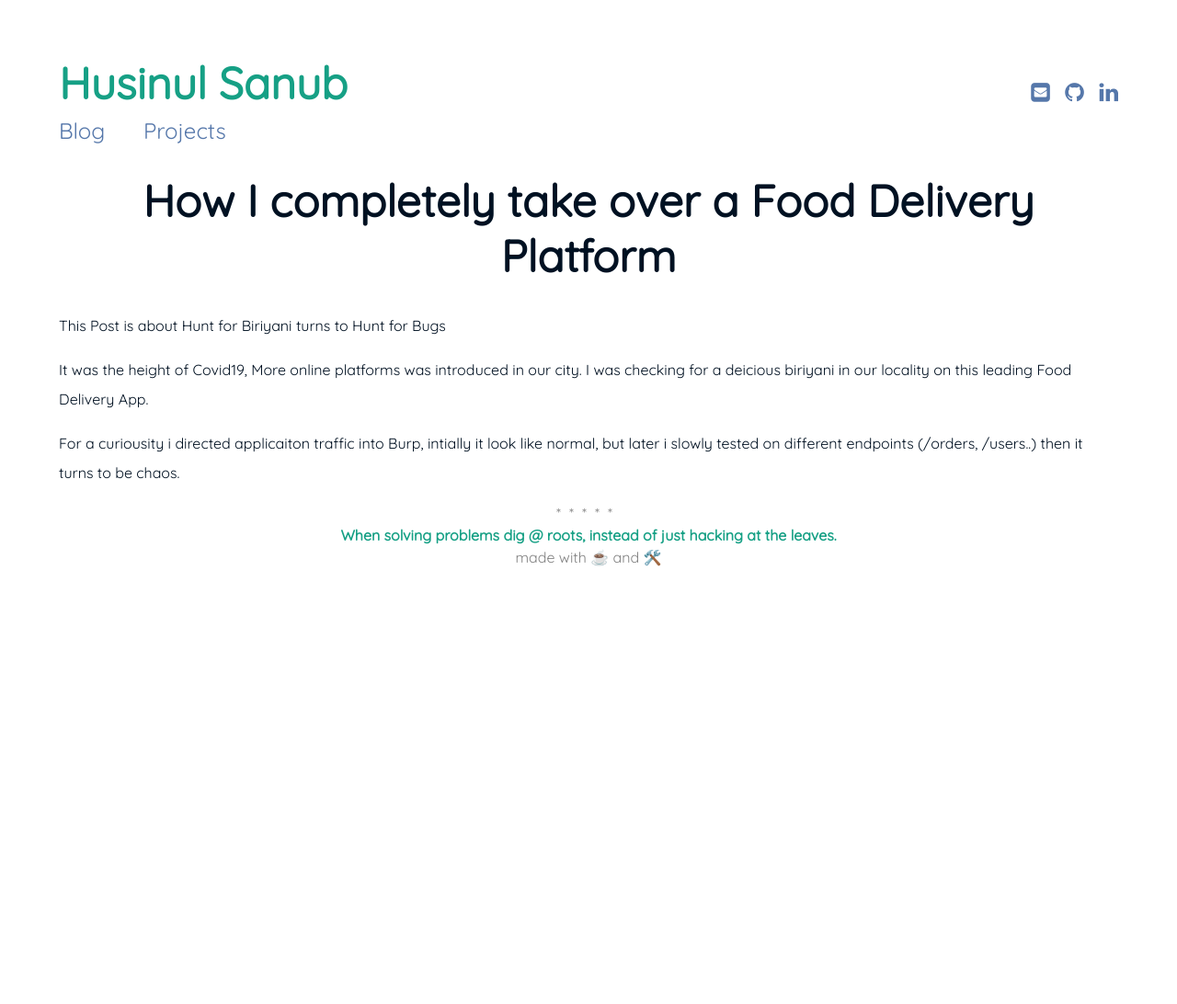
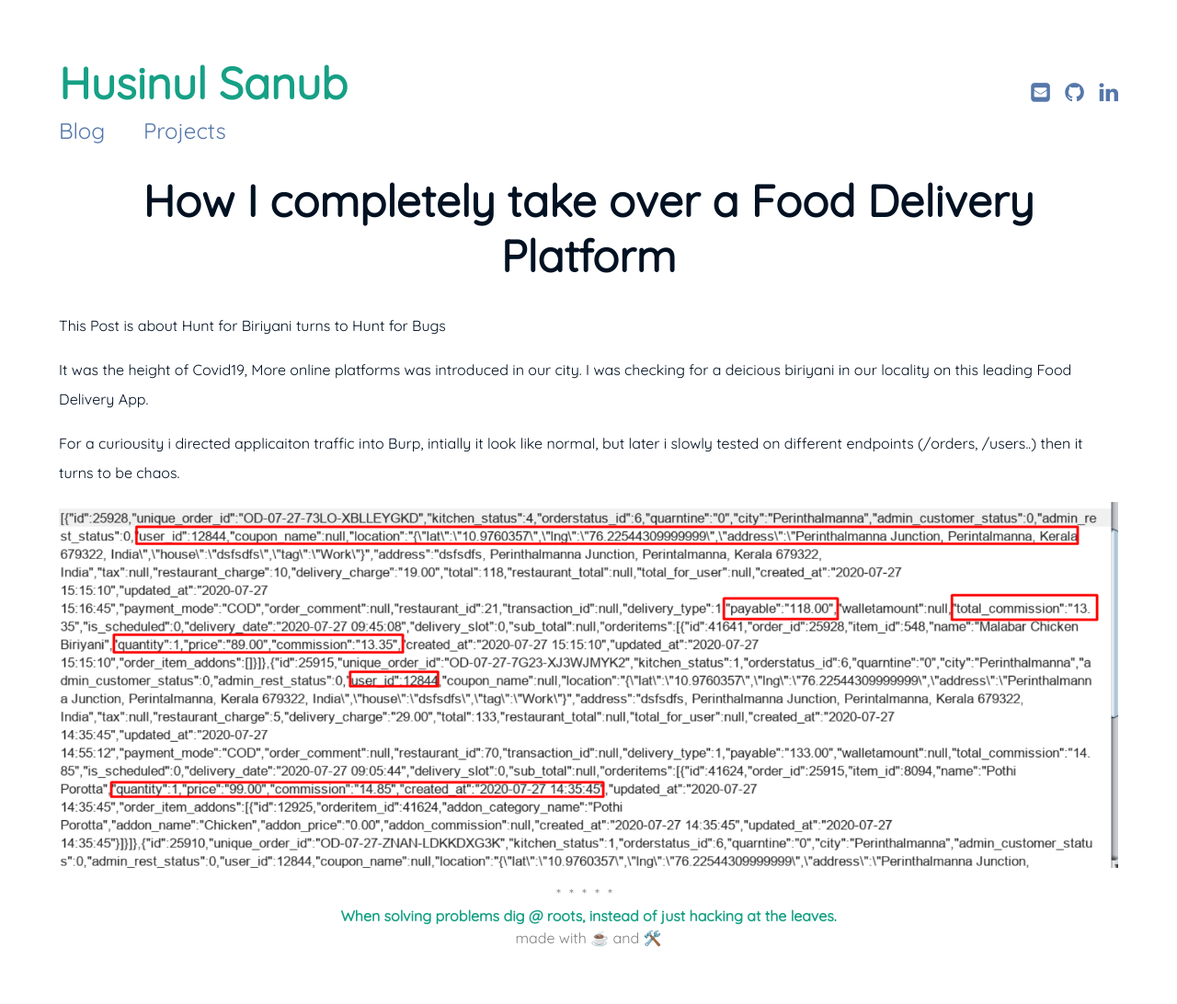
Before and after one commit to husinul/husinul.github.io, a Jekyll site: the page built from _posts/2020-06-10-How I completely take over a Food Delivery Platform.md, in a window 1280 px wide. Shown: the whole page at 92% size. Built offline with Jekyll 4.4.1, drawn with Linux system fonts in a browser that asks for light colours; before the commit the page ends 900 px from its top, so only the background shows below that.

Commit message:
Update 2020-06-10-How I completely take over a Food Delivery Platform.md

```diff
--- a/_posts/2020-06-10-How I completely take over a Food Delivery Platform.md
+++ b/_posts/2020-06-10-How I completely take over a Food Delivery Platform.md
@@ -9,3 +9,5 @@ This Post is about Hunt for Biriyani turns to Hunt for Bugs
 It was the  height of Covid19, More online platforms was introduced in our city. I was checking for a deicious biriyani in our locality on this leading Food Delivery App.
 
 For a curiousity i directed applicaiton traffic into Burp, intially it look like normal, but later i slowly tested on different endpoints (/orders, /users..) then it turns to be chaos.
+
+![image1](/assets/img/others-order.png)
```
